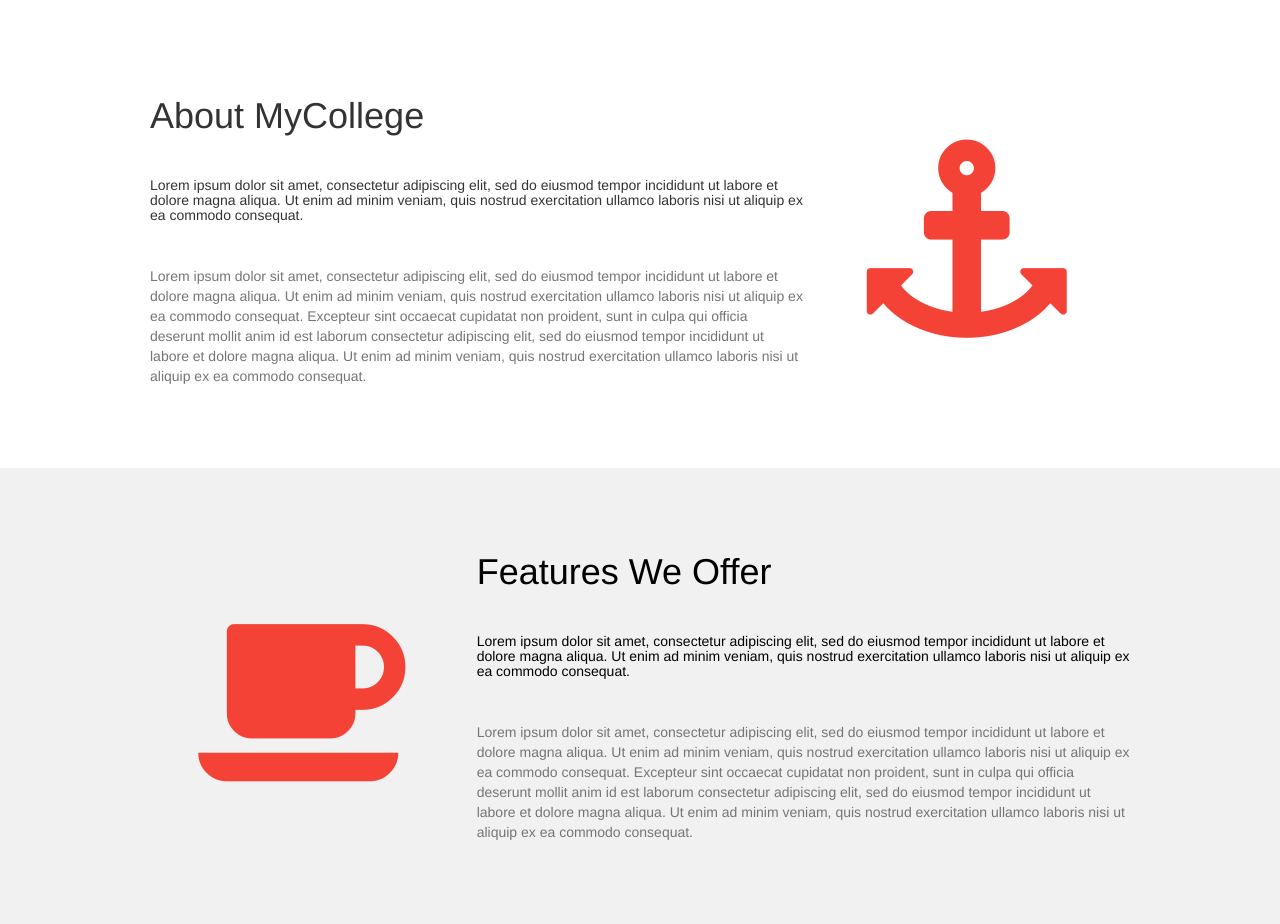
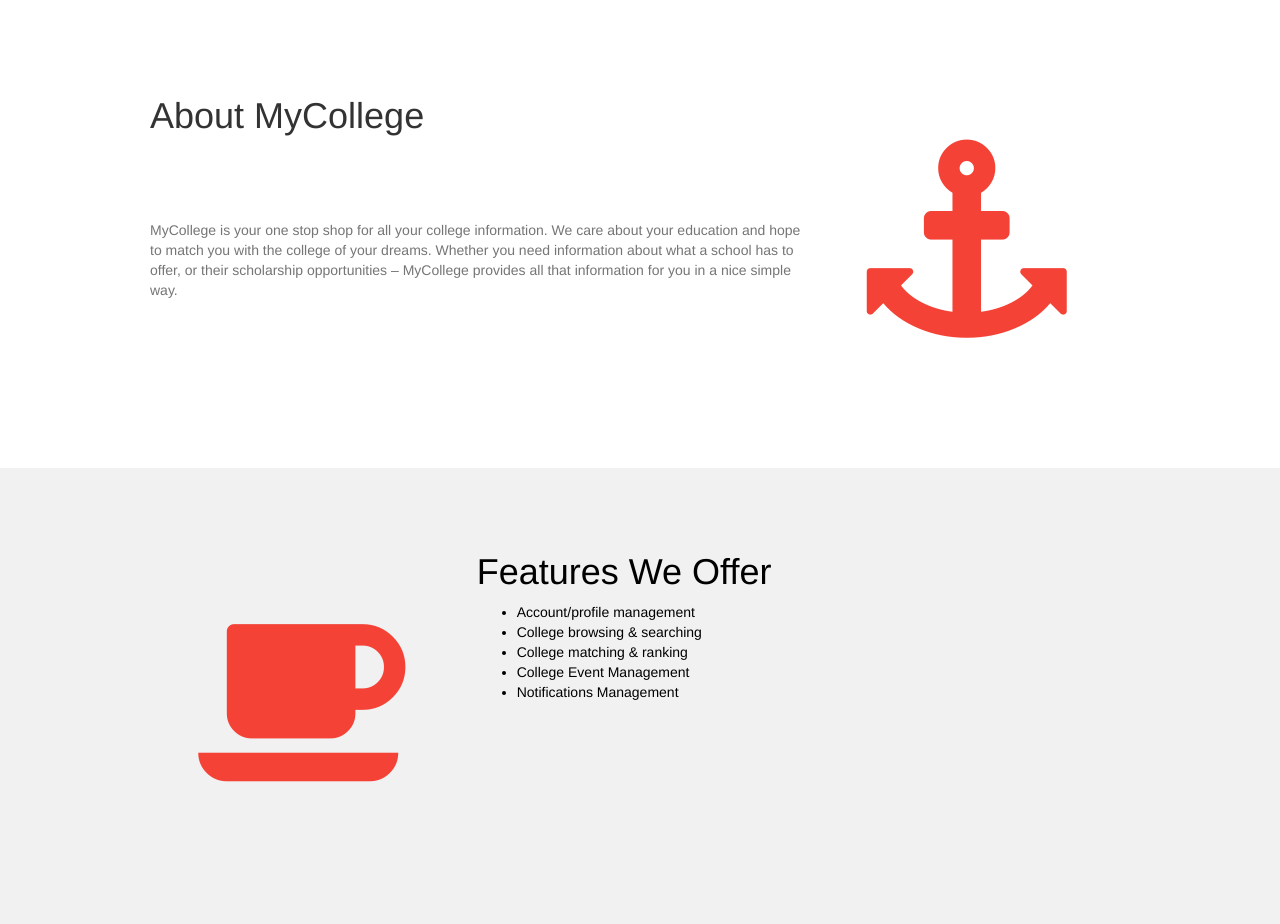
Before and after one commit to kalevias/MyCollege, a PHP site: page /pages/homepage/index.php in a window 1280 px wide. Shown: the part 875-1799 px from the top of the page. Run offline with PHP 8.4, Linux system fonts and the light colour scheme; some libraries are stand-ins or nearby versions.

Commit message:
update to homepage text
changed text on homepage

```diff
--- a/pages/homepage/index.php
+++ b/pages/homepage/index.php
@@ -438,11 +438,9 @@ window.onclick = function(event) {
   <div class="w3-content">
     <div class="w3-twothird">
       <h1>About MyCollege</h1>
-      <h5 class="w3-padding-32">Lorem ipsum dolor sit amet, consectetur adipiscing elit, sed do eiusmod tempor incididunt ut labore et dolore magna aliqua. Ut enim ad minim veniam, quis nostrud exercitation ullamco laboris nisi ut aliquip ex ea commodo consequat.</h5>
+      <h5 class="w3-padding-32"></h5>
 
-      <p class="w3-text-grey">Lorem ipsum dolor sit amet, consectetur adipiscing elit, sed do eiusmod tempor incididunt ut labore et dolore magna aliqua. Ut enim ad minim veniam, quis nostrud exercitation ullamco laboris nisi ut aliquip ex ea commodo consequat. Excepteur sint
-        occaecat cupidatat non proident, sunt in culpa qui officia deserunt mollit anim id est laborum consectetur adipiscing elit, sed do eiusmod tempor incididunt ut labore et dolore magna aliqua. Ut enim ad minim veniam, quis nostrud exercitation ullamco
-        laboris nisi ut aliquip ex ea commodo consequat.</p>
+      <p class="w3-text-grey">MyCollege is your one stop shop for all your college information. We care about your education and hope to match you with the college of your dreams. Whether you need information about what a school has to offer, or their scholarship opportunities – MyCollege provides all that information for you in a nice simple way. </p>
     </div>
 
     <div class="w3-third w3-center">
@@ -460,11 +458,15 @@ window.onclick = function(event) {
 
     <div class="w3-twothird">
       <h1>Features We Offer</h1>
-      <h5 class="w3-padding-32">Lorem ipsum dolor sit amet, consectetur adipiscing elit, sed do eiusmod tempor incididunt ut labore et dolore magna aliqua. Ut enim ad minim veniam, quis nostrud exercitation ullamco laboris nisi ut aliquip ex ea commodo consequat.</h5>
 
-      <p class="w3-text-grey">Lorem ipsum dolor sit amet, consectetur adipiscing elit, sed do eiusmod tempor incididunt ut labore et dolore magna aliqua. Ut enim ad minim veniam, quis nostrud exercitation ullamco laboris nisi ut aliquip ex ea commodo consequat. Excepteur sint
-        occaecat cupidatat non proident, sunt in culpa qui officia deserunt mollit anim id est laborum consectetur adipiscing elit, sed do eiusmod tempor incididunt ut labore et dolore magna aliqua. Ut enim ad minim veniam, quis nostrud exercitation ullamco
-        laboris nisi ut aliquip ex ea commodo consequat.</p>
+<ul>
+  <li> Account/profile management</li>
+  <li> College browsing & searching</li>
+  <li> College matching & ranking</li>
+  <li> College Event Management</li>
+  <li>Notifications Management</li>
+</ul>
+
     </div>
   </div>
 </div>
```
